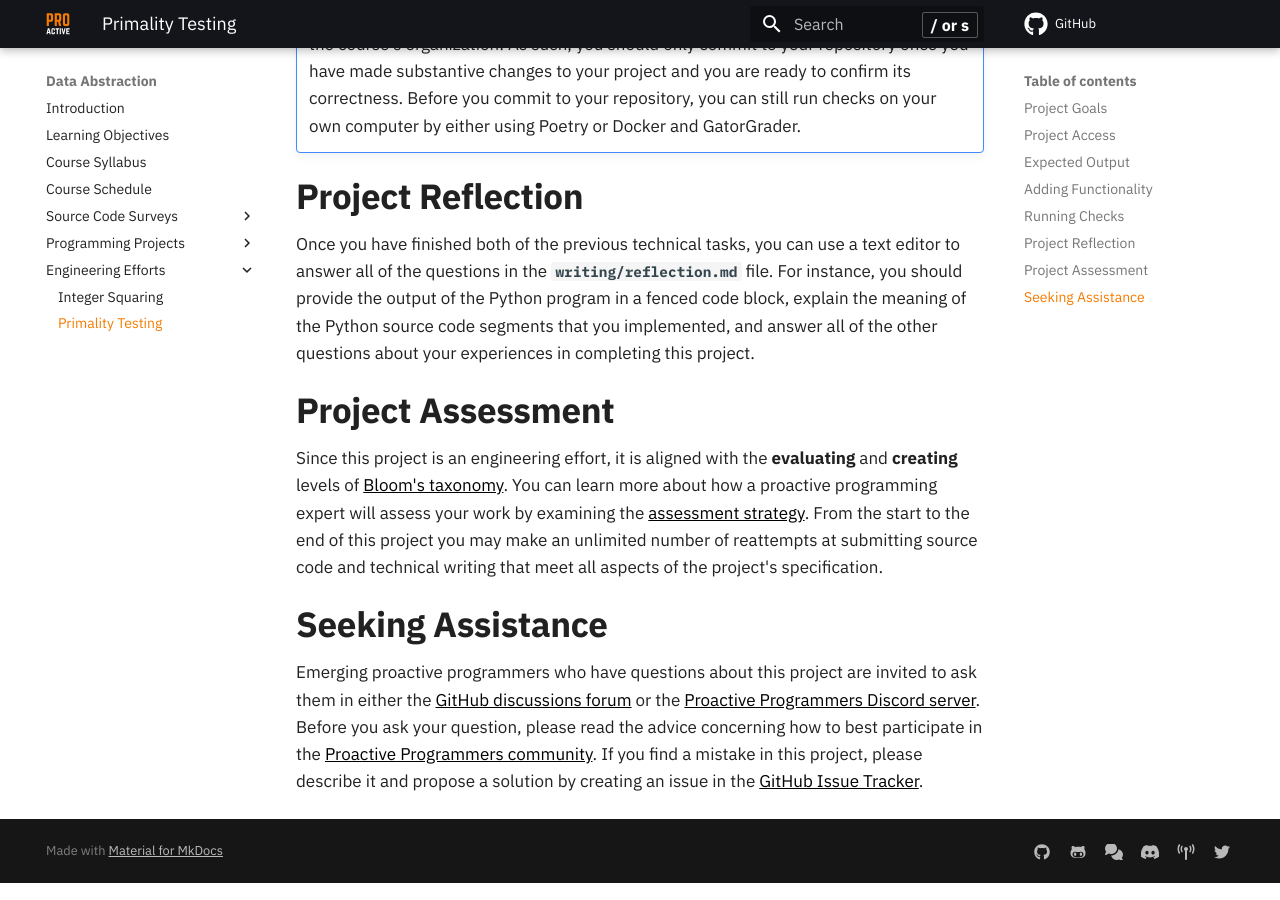
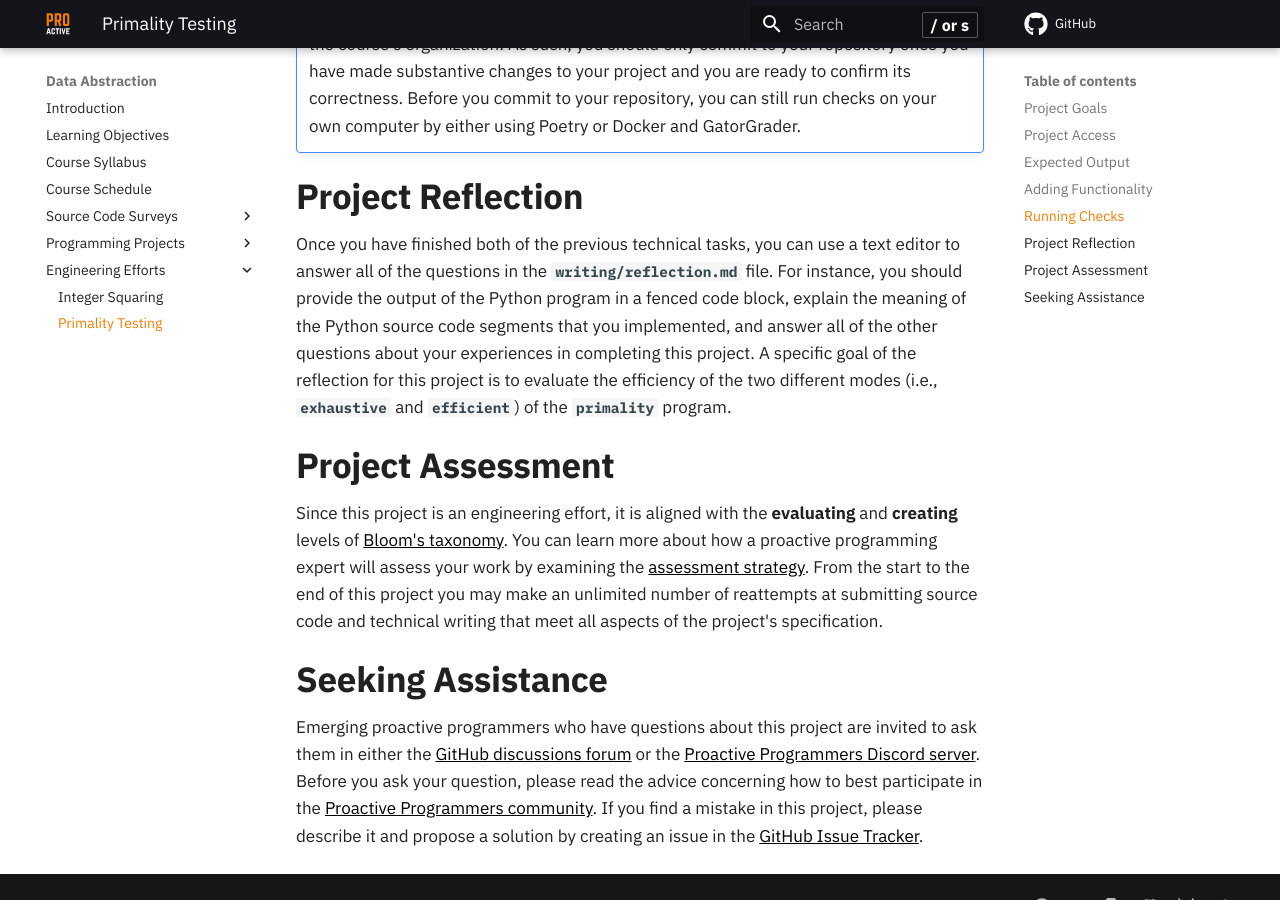
Before and after one commit to ProactiveProgrammers/www.proactiveprogrammers.com, an MkDocs documentation site: the page built from docs/data-abstraction/engineering-efforts/primality-testing.md, in a window 1280 px wide and 900 px high, scrolled down 5304 px. Built offline with MkDocs 1.6.1 and Material for MkDocs 9.7.7, drawn with Linux system fonts in a browser that asks for light colours; comment, search, counter and statistics services are not loaded.

Commit message:
fix: Add clarifying sentence to primality-testing in Project Reflection.

```diff
--- a/docs/data-abstraction/engineering-efforts/primality-testing.md
+++ b/docs/data-abstraction/engineering-efforts/primality-testing.md
@@ -256,7 +256,9 @@
 instance, you should provide the output of the Python program in a fenced code
 block, explain the meaning of the Python source code segments that you
 implemented, and answer all of the other questions about your experiences in
-completing this project.
+completing this project. A specific goal of the reflection for this project is
+to evaluate the efficiency of the two different modes (i.e., `exhaustive` and
+`efficient`) of the `primality` program.
 
 ## Project Assessment
 
```
